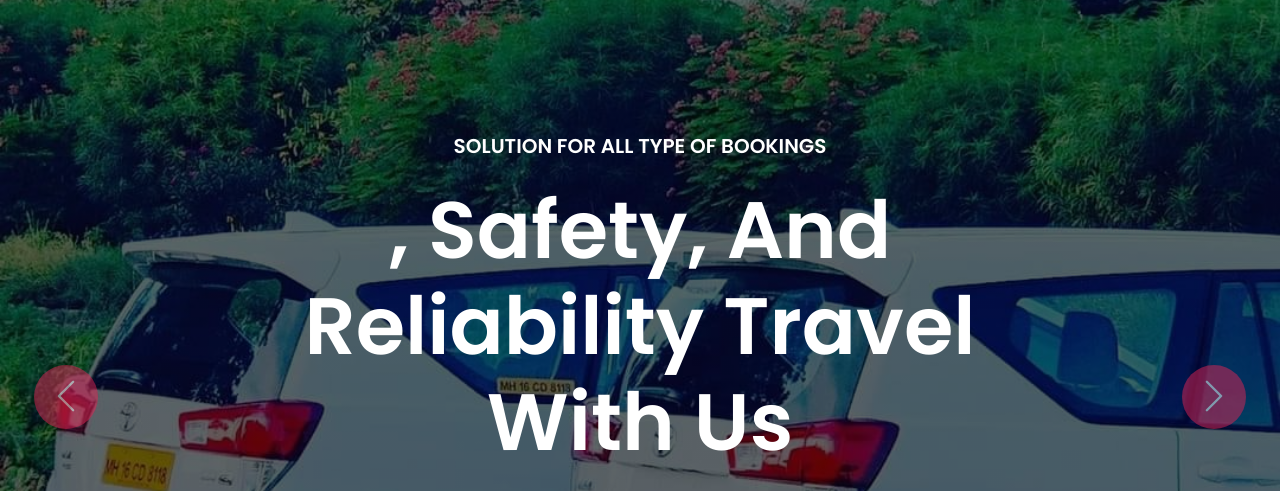
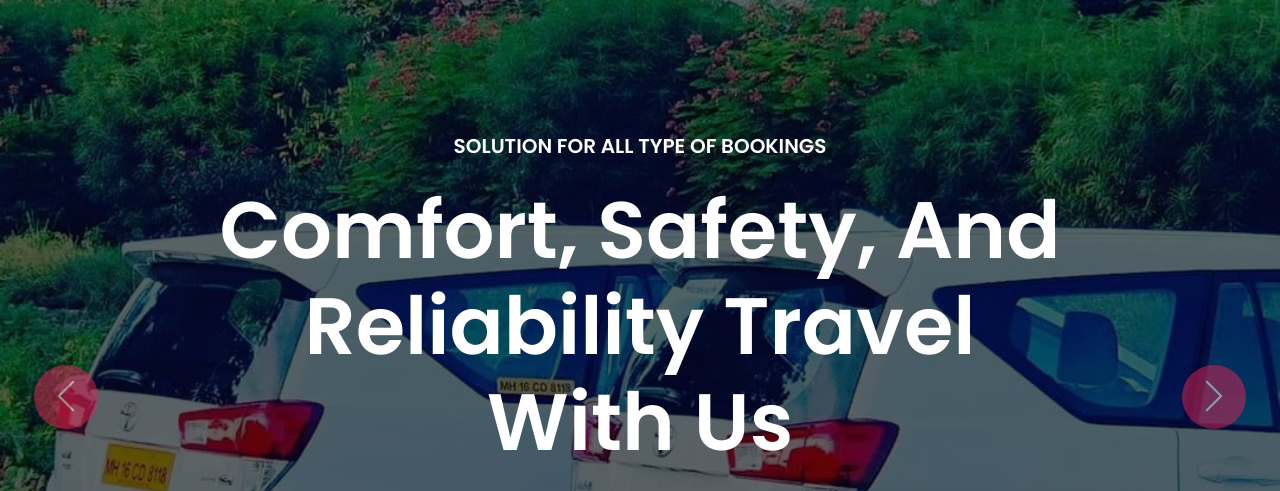
Before and after one commit to hra2zithub/Deena-s-Rental-Cab, a plain HTML site: page index.html in a window 1280 px wide. Shown: the part 144-635 px from the top of the page. Drawn offline with nearby package versions, Linux system fonts and the light colour scheme.

Commit message:
Update index.html
Comfort

```diff
--- a/index.html
+++ b/index.html
@@ -192,7 +192,7 @@
                         <div class="carousel-caption">
                             <div class="text-center p-4" style="max-width: 900px;">
                                 <h5 class="text-white text-uppercase fw-bold mb-3 mb-md-4 wow fadeInUp" data-wow-delay="0.1s">Solution For All Type Of Bookings</h5>
-                                <h1 class="display-1 text-capitalize text-white mb-3 mb-md-4 wow fadeInUp" data-wow-delay="0.3s">, Safety, and Reliability  Travel with Us</h1>
+                                <h1 class="display-1 text-capitalize text-white mb-3 mb-md-4 wow fadeInUp" data-wow-delay="0.3s">Comfort, Safety, and Reliability  Travel with Us</h1>
                                 <p class="text-white mb-4 mb-md-5 fs-5 wow fadeInUp" data-wow-delay="0.5s">Discover The Charm Of Diverse Fort and Picinc Destinations With Our Premium Cab Service.
                                 </p>
                                 <a class="btn btn-primary border-secondary rounded-pill text-white py-3 px-5 wow fadeInUp" data-wow-delay="0.7s" href="#contact">Book Your Ride </a>
```
